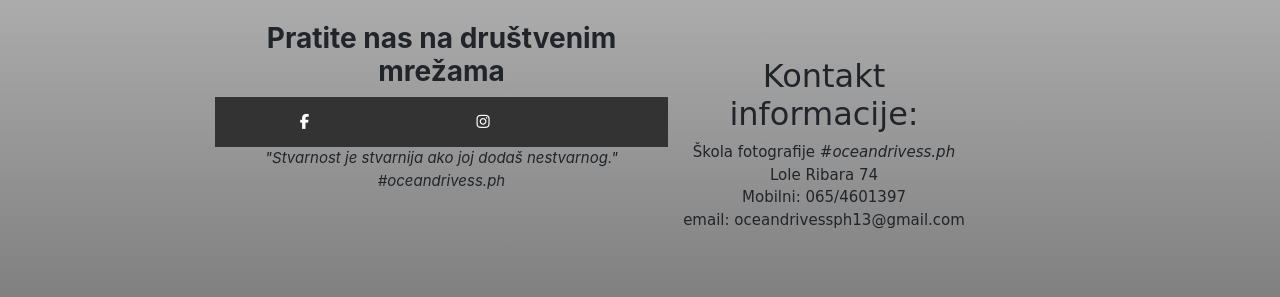
After one commit to SaraStikic/oceandrivess.ph, a PHP site: page /kontakt.php in a window 1280 px wide. The commit adds this page. Shown: the part 567-864 px from the top of the page. Run offline with PHP 8.4, Linux system fonts and the light colour scheme; some libraries are stand-ins or nearby versions.

Commit message:
izmena12

```diff
--- a/header.php
+++ b/header.php
@@ -48,6 +48,7 @@ li a {
     <li><a href="casovi.php">Časovi</a></li>
     <li><a href="nastavnici.php">Nastavnici</a></li>
     <li><a href="galerija.php">Galerija</a></li>
+    <li><a href="kontakt.php">Kako do nas</a></li>
   </ul>
 </nav>
 
--- /dev/null
+++ b/kontakt.php
@@ -0,0 +1,59 @@
+<!DOCTYPE html>
+<html lang="en">
+<head>
+    <meta charset="UTF-8">
+    <meta name="viewport" content="width=device-width, initial-scale=1.0">
+    <title>Kontakt</title>
+    <link rel="stylesheet" href="https://stackpath.bootstrapcdn.com/bootstrap/4.3.1/css/bootstrap.min.css" integrity="sha384-ggOyR0iXCbMQv3Xipma34MD+dH/1fQ784/j6cY/iJTQUOhcWr7x9JvoRxT2MZw1T" crossorigin="anonymous">
+</head>
+
+<body>
+<style>
+body {
+  background: linear-gradient(white,gray);
+  -webkit-background-size: cover;
+  -moz-background-size: cover;
+  -o-background-size: cover;
+  background-size: cover;
+  padding-bottom: 100px;
+  font-size:15px;
+  text-align: center;
+  margin: 15px 300px 5px 200px;
+}
+
+#kontInfo{
+    font-family: 'Bowlby One SC', cursive;
+    width:40%;
+    float:right;
+    margin-top:30px;
+    padding: 5px;
+    text-align: center;
+
+}
+
+</style>
+<?php include 'header.php'; ?>
+<div id="map">
+        <p>
+        <iframe src="https://www.google.com/maps/embed?pb=!1m18!1m12!1m3!1d2834.3434429879835!2d20.370012515316855!3d44.73300957909909!2m3!1f0!2f0!3f0!3m2!1i1024!2i768!4f13.1!3m3!1m2!1s0x475a6de8b509e93d%3A0xaeb51fa984d364e0!2z0JvQvtC70LUg0KDQuNCx0LDRgNCwIDc0LCDQkdC10L7Qs9GA0LDQtA!5e0!3m2!1ssr!2srs!4v1611855147111!5m2!1ssr!2srs" width="600" height="450" frameborder="0" style="border:0;" allowfullscreen="" aria-hidden="false" tabindex="0">
+        </iframe>
+
+        </p>
+    </div>
+
+
+
+<div id="kontInfo">
+        <h2 id="hkont">Kontakt informacije:</h2>
+        <p id="info1">
+            Škola fotografije <i> #oceandrivess.ph</i> <br>
+            Lole Ribara 74<br>
+            Mobilni: 065/4601397<br>
+            email: <span id="e1">oceandrivessph13@gmail.com</span><br>
+        </p>
+    </div>
+
+    <?php include 'footer.php'; ?>
+</body>
+
+</html>
```
